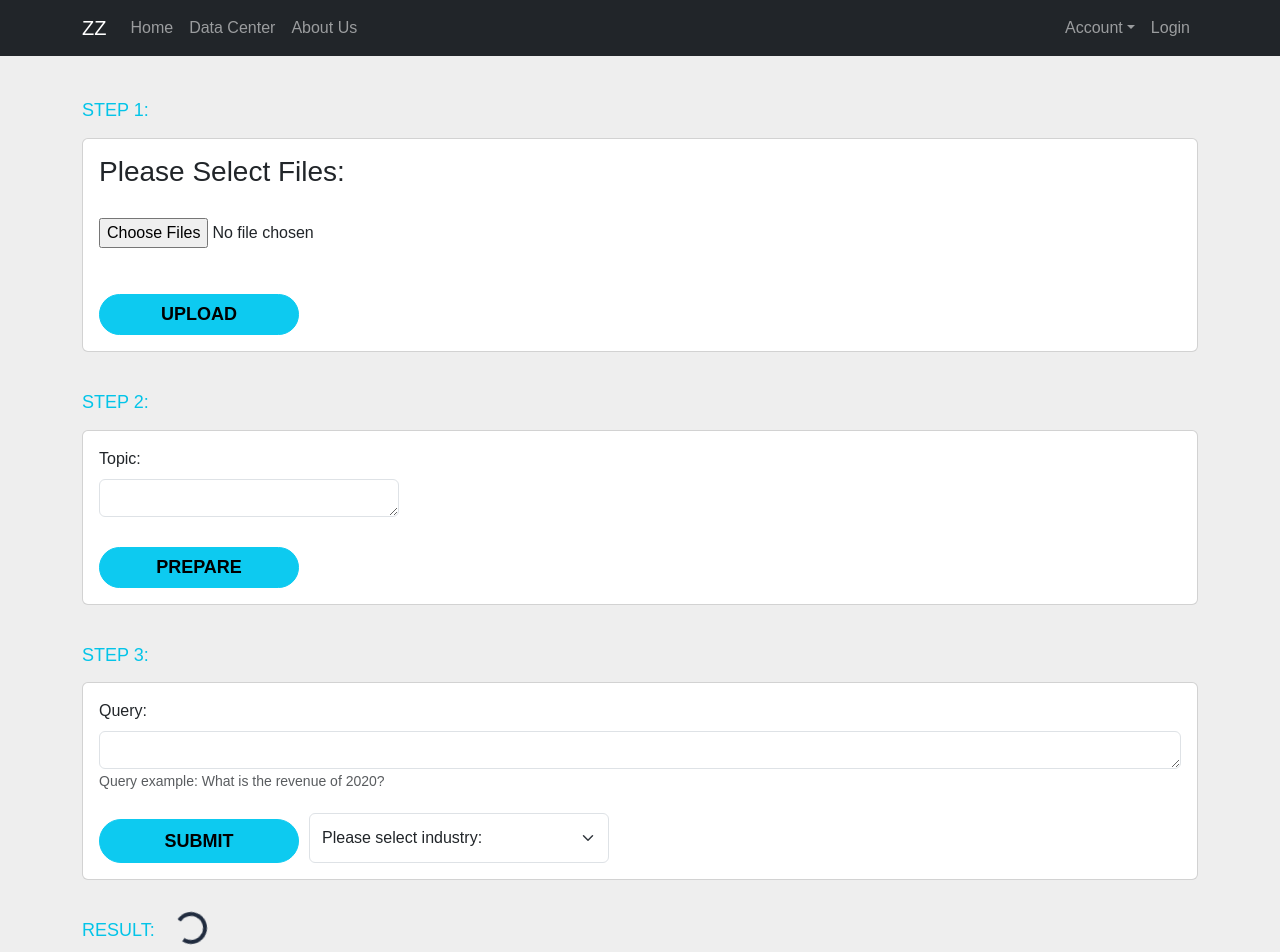
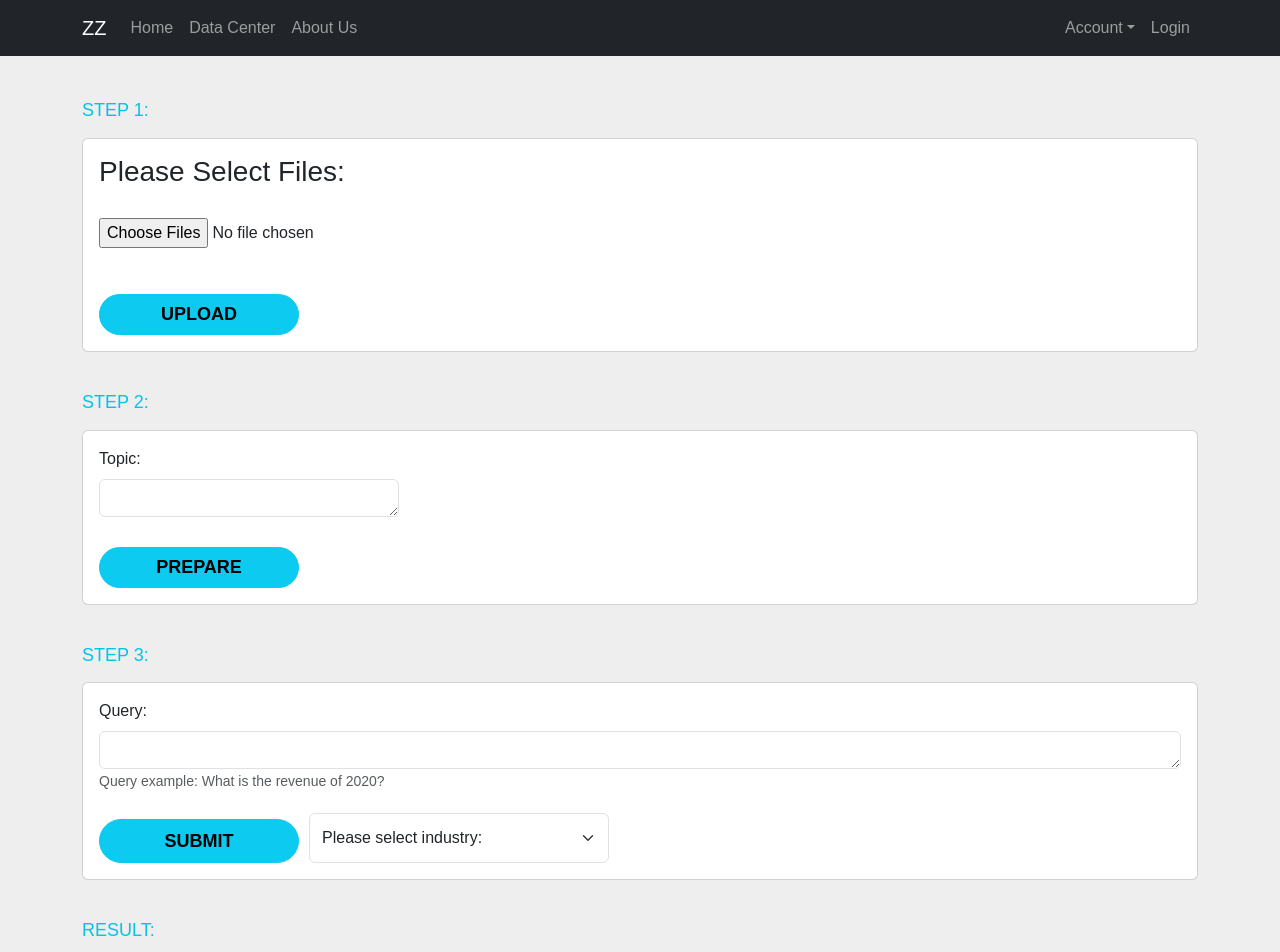
Before and after one commit to Joywu2021/zz-ui, a React (Create React App) app: page / in a window 1280 px wide. Shown: the top 952 px of the page. Built offline with nearby package versions, Linux system fonts and the light colour scheme.

Commit message:
ui-update-button

```diff
--- a/src/home/Home.js
+++ b/src/home/Home.js
@@ -165,7 +165,7 @@ function Home() {
                                 }
                                 <div style={{ paddingTop: "20px" }}>
                                     <div style={{ display: "flex" }}>
-                                        <Button className="button" variant="info" onClick={handleSubmission} style={{ marginRight: "10px" }}>Upload</Button>
+                                        <Button className="button" variant="info" onClick={handleSubmission} disabled={isLoading} style={{ marginRight: "10px" }}>Upload</Button>
                                     </div>
                                 </div>
                             </div>
@@ -180,7 +180,7 @@ function Home() {
                             </Form.Label>
                             <Form.Control as="textarea" rows={1} onChange={handleQueryChange} />
                         </Form>
-                            <Button className="button" variant="info" onClick={handleSubmission} style={{ marginTop: "30px" }}>Prepare</Button>
+                            <Button className="button" variant="info" onClick={handleSubmission} disabled={isLoading} style={{ marginTop: "30px" }}>Prepare</Button>
                         </Card.Body>
                     </Card>
                     <h4 style={{ marginTop: "40px" }}>Step 3: </h4>
@@ -197,7 +197,7 @@ function Home() {
                                     </Form.Text>
                                     <br></br>
                                     <div style={{ display: "flex" , paddingTop:"10px"}}>
-                                    <Button className="button" variant="info" onClick={() => handleQuerySubmit()} style={{ marginRight: "10px" }}>Submit</Button>
+                                    <Button className="button" variant="info" onClick={() => handleQuerySubmit()} disabled={isLoading} style={{ marginRight: "10px" }}>Submit</Button>
                                         <Form.Select aria-label="select-industr" style={{ width: "300px", height: "50px", marginTop: "10px" }}>
                                         <option>Please select industry:</option>
                                         <option value="1">Finance</option>
@@ -211,7 +211,7 @@ function Home() {
                     </Card>
                     <div style={{ display: "flex", marginTop: "40px" }}>
                     <h4>Result: </h4>
-                    {!isLoading && <Spinner animation="border" role="status" style={{marginLeft: "20px", marginTop: "-8px"}}>
+                    {isLoading && <Spinner animation="border" role="status" style={{marginLeft: "20px", marginTop: "-8px"}}>
                         <span className="visually-hidden">Loading...</span>
                     </Spinner>}</div>
                     <Card>
```
